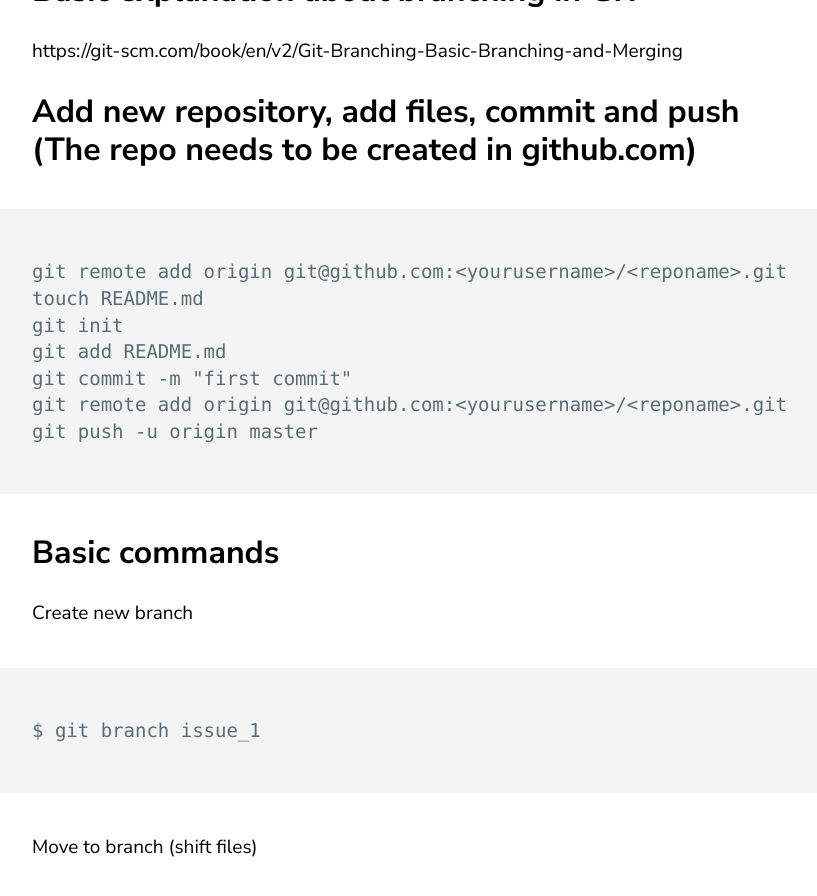
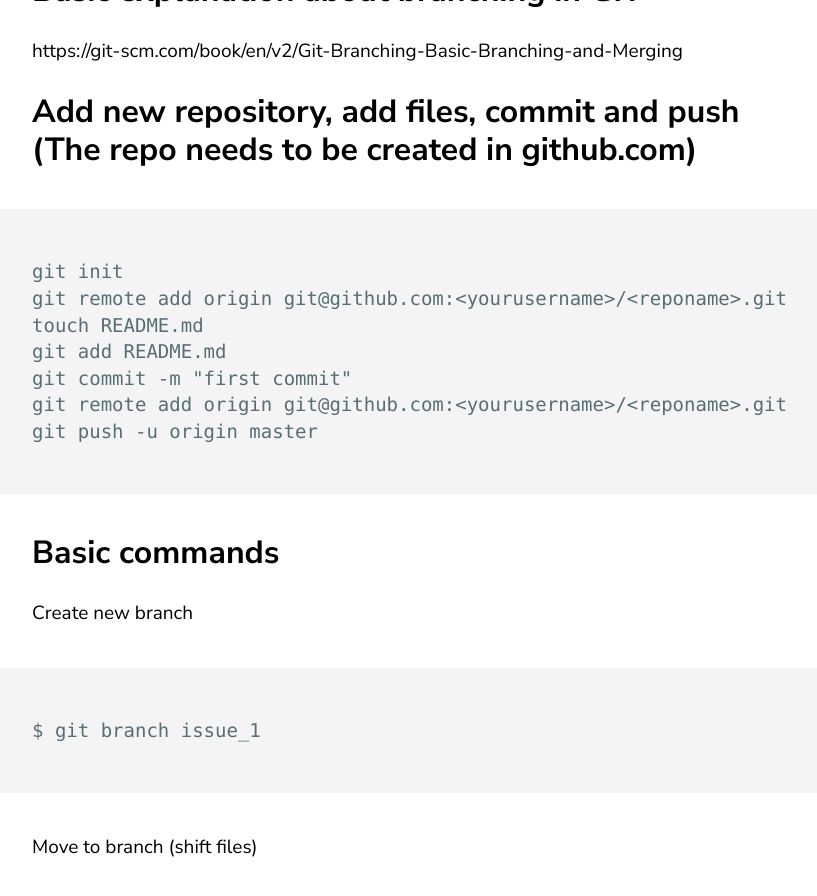
Before and after one commit to jluis9796/jluis9796.github.io, a Jekyll site: the page built from _posts/2020-05-31-manuals.markdown, in a window 1280 px wide and 900 px high, scrolled down 801 px. Shown: the top 896 px of the window, without its empty margins (68-885 px from the left). Built offline with Jekyll 4.4.1, drawn with Linux system fonts in a browser that asks for light colours.

````diff
--- a/_posts/2020-05-31-manuals.markdown
+++ b/_posts/2020-05-31-manuals.markdown
@@ -17,9 +17,9 @@ https://git-scm.com/book/en/v2/Git-Branching-Basic-Branching-and-Merging
 
 ## Add new repository, add files, commit and push (The repo needs to be created in github.com)
 ```
+git init
 git remote add origin git@github.com:<yourusername>/<reponame>.git
 touch README.md
-git init
 git add README.md
 git commit -m "first commit"
 git remote add origin git@github.com:<yourusername>/<reponame>.git
````
